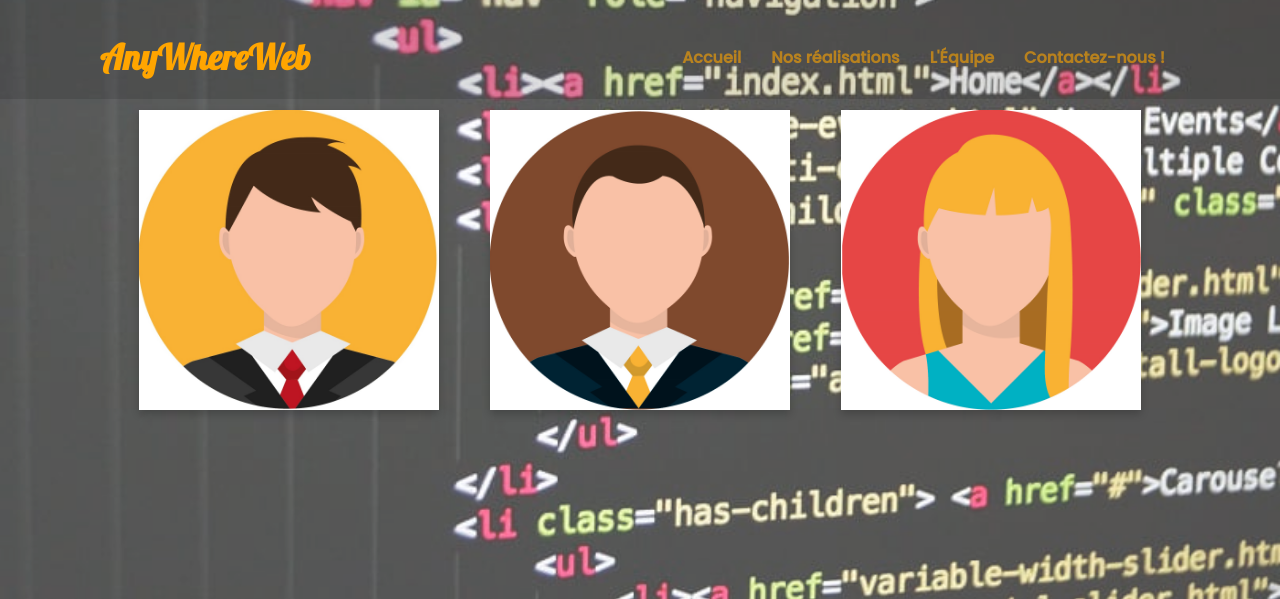
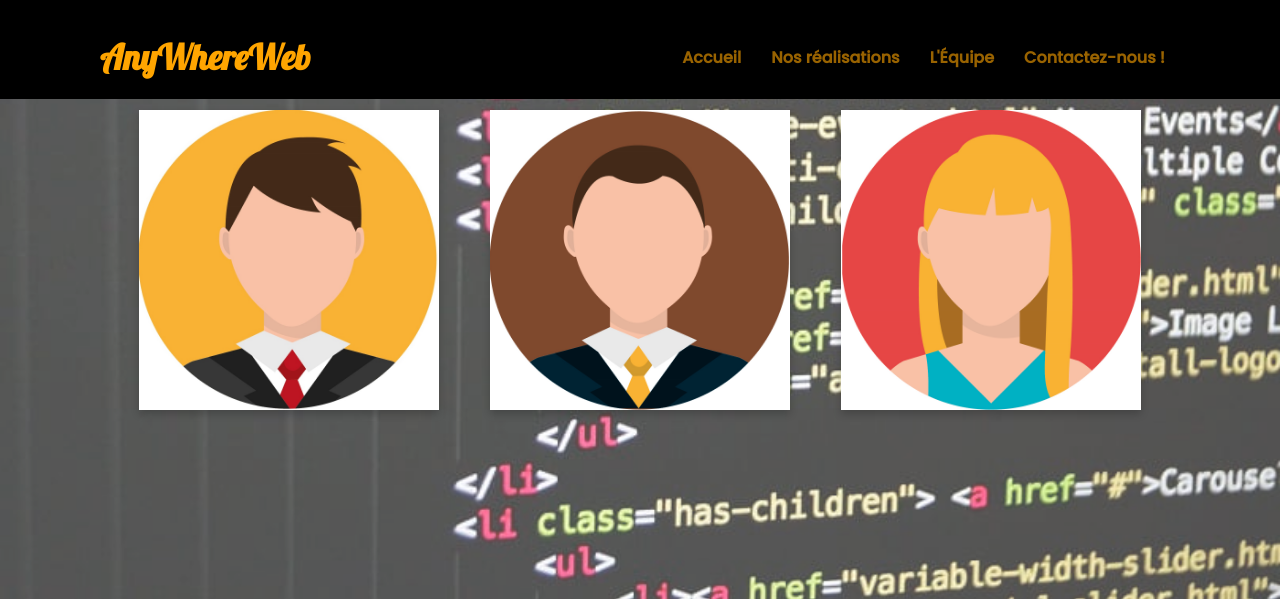
Before and after one commit to GregMagnin/AnyWhereWeb_, a PHP site: page /AWW/page/equipe/index.php in a window 1280 px wide. Shown: the top 599 px of the page. Run offline with PHP 8.4, Linux system fonts and the light colour scheme.

Commit message:
Fix header en noir

```diff
--- a/assets/css/style.css
+++ b/assets/css/style.css
@@ -90,7 +90,8 @@ header {
   color: orange;
   padding: 35px 100px 0;
   /* 2do restet pure black */
-  background-color:rgba(0, 0, 0, 0.12);
+  /* background-color:rgba(0, 0, 0, 0.12); */
+  background-color: black;
   padding-bottom: 20px;
 }
 
@@ -573,5 +574,5 @@ header nav li {
 
 .flex {
   display: flex;
-  position:static;
+  position: static;
 }
```
